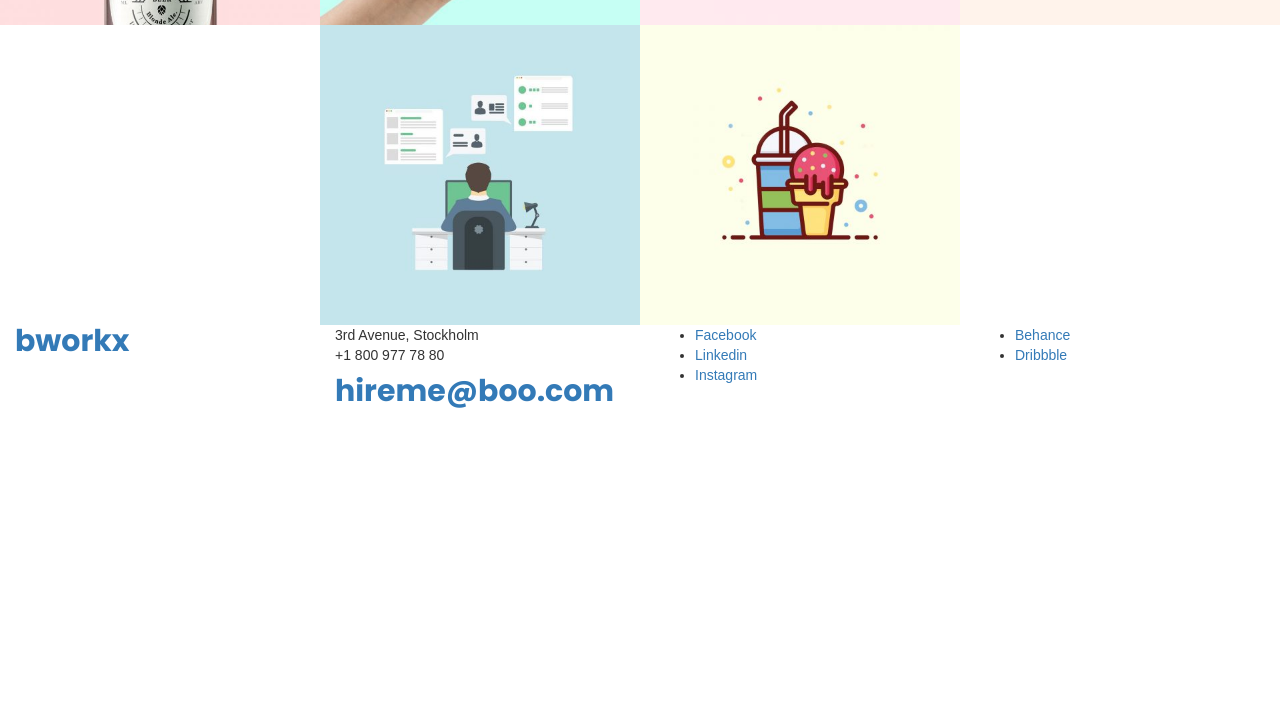
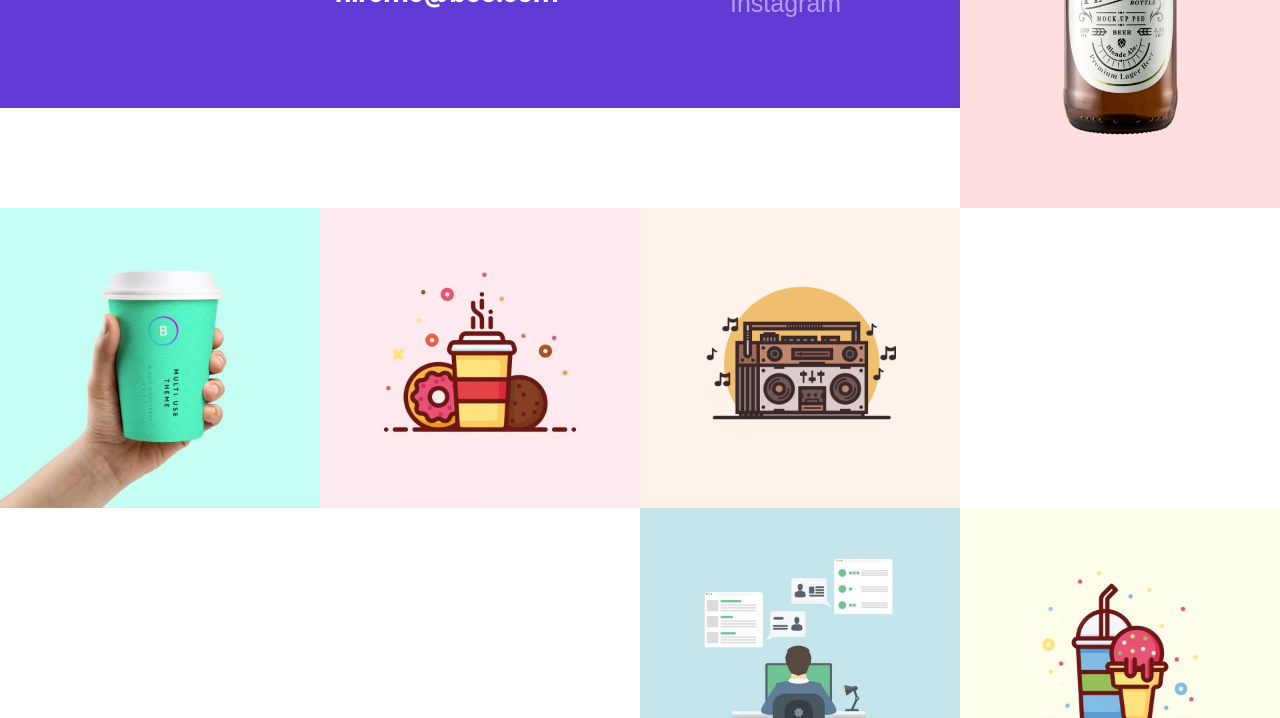
Before and after one commit to shanta05/Landing-Page-Design, a plain HTML site: page index.html in a window 1280 px wide. Shown: the part 692-1410 px from the top of the page. Before the commit the page ends 1115 px from the top, so only its background shows below. Drawn offline with Linux system fonts and the light colour scheme; a web font is replaced by a local one.

Commit message:
Update style.css

```diff
--- a/assets/css/style.css
+++ b/assets/css/style.css
@@ -68,7 +68,12 @@ a:hover { text-decoration: none }
     margin: 0 5px;
 }
 .header-area {
-    padding: 40px 30px;
+  left: 0;
+  padding: 40px 30px;
+  position: absolute;
+  top: 0;
+  width: 100%;
+  z-index: 999;
 }
 .portfolio-1{
   background-image: url(../img/protfolio-1.jpg);
@@ -119,7 +124,10 @@ a:hover { text-decoration: none }
     width: 25%;
 }
 .portfolio-list-27 {
-    overflow: hidden;
+  margin-bottom: 300px;
+  overflow: hidden;
+  position: relative;
+  z-index: 2;
 }
 .portfolio-hover-27 {
     background-color: #fff;
@@ -154,3 +162,92 @@ a:hover { text-decoration: none }
 .portfolio-hover-27 p {
   text-transform: uppercase;
 }
+
+
+.footer-area-27 {
+    background-color: #613ad6;
+    line-height: 2;
+}
+.footer-area-27, .footer-area-27 a {
+    color: #fff;
+    padding: 80px 0;
+}
+.footer-area-27 a {
+    opacity: 0.8;
+}
+.footer-area-27 h2 a {
+    font-size: 24px;
+    opacity: 1;
+}
+.footer-logo a {
+    font-size: 25px;
+    text-transform: uppercase;
+}
+.footer-logo {
+    display: inline-block;
+    position: relative;
+}
+.footer-logo span {
+    font-size: 10px;
+    position: absolute;
+    right: -14px;
+    top: 6px;
+}
+
+.footer-area-27 ul {
+    list-style: outside none none;
+    margin: 0;
+    padding-left: 75px;
+}
+
+.footer-area-27 {
+  background-color: #613ad6;
+  line-height: 2;
+  bottom: 0;
+  position: fixed;
+  width: 100%;
+  z-index: 1;}
+}
+.footer-area-27, .footer-area-27 a {
+    color: #fff;
+    padding: 80px 0;
+}
+.footer-area-27 a {
+    opacity: 0.5;
+    font-size: 25px;
+}
+.footer-area-27 h2 a {
+    font-size: 24px;
+    opacity: 1;
+}
+.footer-logo a {
+    font-size: 25px;
+    text-transform: uppercase;
+}
+.footer-logo {
+    display: inline-block;
+    position: relative;
+}
+.footer-logo span {
+    font-size: 10px;
+    position: absolute;
+    right: -14px;
+    top: 6px;
+}
+.footer-area-27 p {
+  opacity: 0.7;
+  font-size: 22px;
+}
+.footer-area-27 ul {
+    list-style: outside none none;
+    margin: 0;
+    padding-left: 75px;
+}
+
+.single-portfolio-item-27.long {
+    height: 600px;
+}
+.single-portfolio-item-27.boxed {
+    height: 600px;
+    width: 50%;
+}
```
